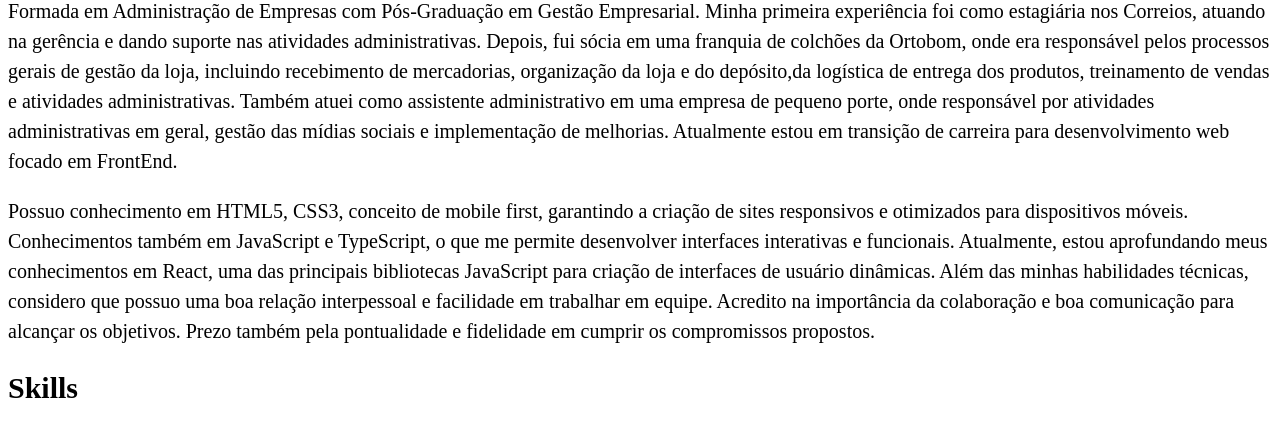
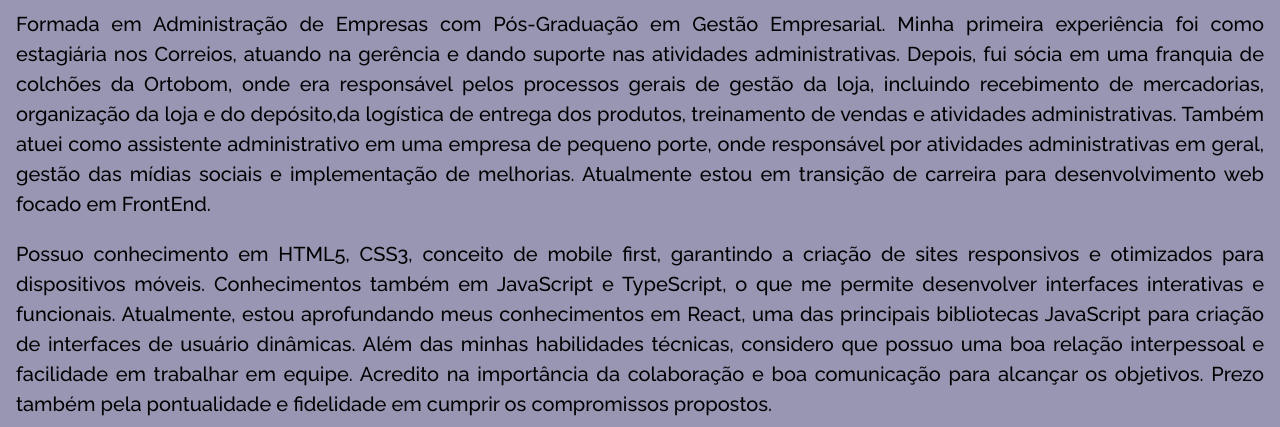
Before and after one commit to nathaliavsmarques/projeto-meu-portfolio, a plain HTML site: page index.html in a window 1280 px wide. Shown: the part 474-901 px from the top of the page. Drawn offline with nearby package versions, Linux system fonts and the light colour scheme; the site is published under a folder, as on GitHub Pages, so addresses that start at the root find nothing.

Commit message:
correção no caminho das pastas do css

```diff
--- a/index.html
+++ b/index.html
@@ -17,16 +17,16 @@
       href="https://fonts.googleapis.com/css2?family=Raleway:wght@500&display=swap"
       rel="stylesheet"
     />
-    <link rel="stylesheet" href="/css/reset.css" />
-    <link rel="stylesheet" href="/css/cabecalho.css" />
-    <link rel="stylesheet" href="/css/apresentacao.css" />
-    <link rel="stylesheet" href="/css/sobre.css" />
-    <link rel="stylesheet" href="/css/skills.css" />
-    <link rel="stylesheet" href="/css/hobbies.css" />
-    <link rel="stylesheet" href="/css/formacao.css" />
-    <link rel="stylesheet" href="/css/projetos.css" />
-    <link rel="stylesheet" href="/css/contato.css" />
-    <link rel="stylesheet" href="/css/footer.css" />
+    <link rel="stylesheet" href="./css/reset.css" />
+    <link rel="stylesheet" href="./css/cabecalho.css" />
+    <link rel="stylesheet" href="./css/apresentacao.css" />
+    <link rel="stylesheet" href="./css/sobre.css" />
+    <link rel="stylesheet" href="./css/skills.css" />
+    <link rel="stylesheet" href="./css/hobbies.css" />
+    <link rel="stylesheet" href="./css/formacao.css" />
+    <link rel="stylesheet" href="./css/projetos.css" />
+    <link rel="stylesheet" href="./css/contato.css" />
+    <link rel="stylesheet" href="./css/footer.css" />
     <link rel="stylesheet" href="css/media-query/mediaquery-tablet.css" />
     <link rel="stylesheet" href="css/media-query/mediaquery-desktop.css" />
   </head>
```
